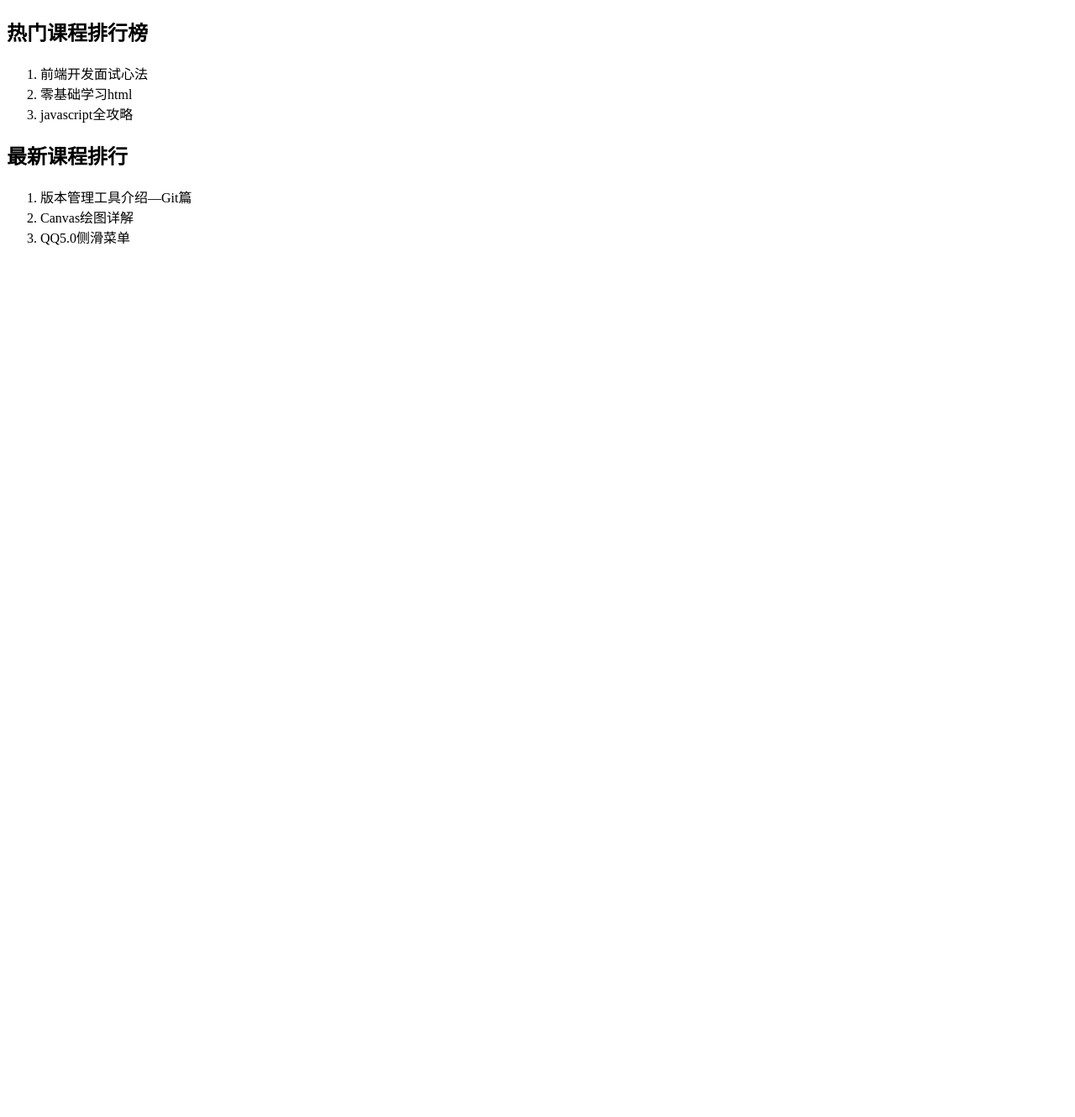
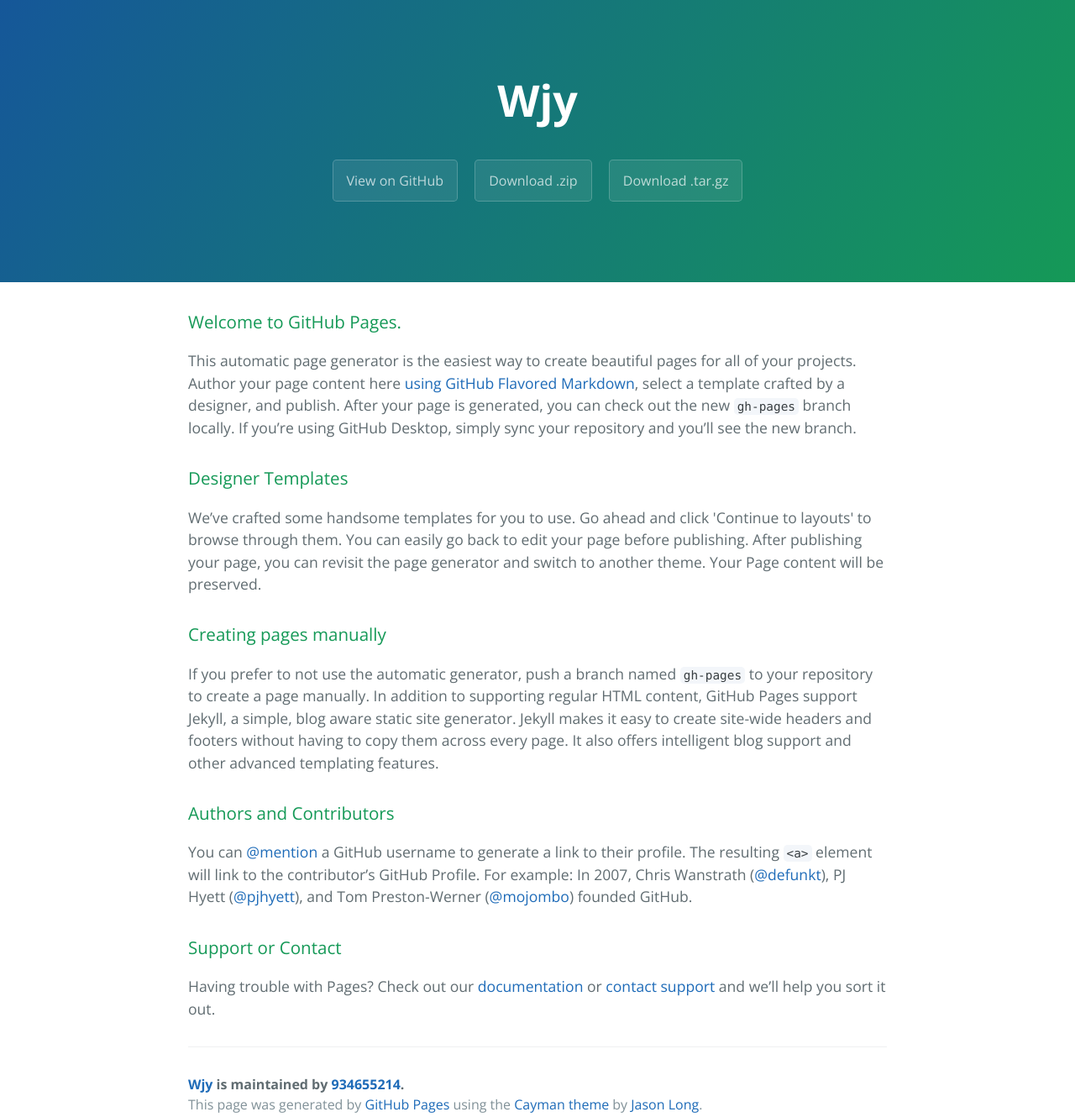
Before and after one commit to 934655214/wjy, a plain HTML site: page index.html in a window 1280 px wide. Shown: the whole page at 84% size. Before the commit the page ends 800 px from the top, so only its background shows below. Drawn offline with nearby package versions, Linux system fonts and the light colour scheme.

Commit message:
Create gh-pages branch via GitHub

```diff
--- a/index.html
+++ b/index.html
@@ -1,23 +1,57 @@
-<!DOCTYPE HTML>
-<html>
-<head>
-<meta http-equiv="Content-Type" content="text/html; charset=utf-8">
-<title>div标签</title>
-</head>
-<body>
-<div>
-    <h2>热门课程排行榜</h2>
-    <ol>
-        <li>前端开发面试心法 </li>
-        <li>零基础学习html</li>
-        <li>javascript全攻略</li>
-    </ol>
-</div>
-    <h2>最新课程排行</h2>
-    <ol>
-        <li>版本管理工具介绍—Git篇 </li>
-        <li>Canvas绘图详解</li>
-        <li>QQ5.0侧滑菜单</li>
-    </ol>
-</body>
+<!DOCTYPE html>
+<html lang="en-us">
+  <head>
+    <meta charset="UTF-8">
+    <title>Wjy by 934655214</title>
+    <meta name="viewport" content="width=device-width, initial-scale=1">
+    <link rel="stylesheet" type="text/css" href="stylesheets/normalize.css" media="screen">
+    <link href='https://fonts.googleapis.com/css?family=Open+Sans:400,700' rel='stylesheet' type='text/css'>
+    <link rel="stylesheet" type="text/css" href="stylesheets/stylesheet.css" media="screen">
+    <link rel="stylesheet" type="text/css" href="stylesheets/github-light.css" media="screen">
+  </head>
+  <body>
+    <section class="page-header">
+      <h1 class="project-name">Wjy</h1>
+      <h2 class="project-tagline"></h2>
+      <a href="https://github.com/934655214/wjy" class="btn">View on GitHub</a>
+      <a href="https://github.com/934655214/wjy/zipball/master" class="btn">Download .zip</a>
+      <a href="https://github.com/934655214/wjy/tarball/master" class="btn">Download .tar.gz</a>
+    </section>
+
+    <section class="main-content">
+      <h3>
+<a id="welcome-to-github-pages" class="anchor" href="#welcome-to-github-pages" aria-hidden="true"><span aria-hidden="true" class="octicon octicon-link"></span></a>Welcome to GitHub Pages.</h3>
+
+<p>This automatic page generator is the easiest way to create beautiful pages for all of your projects. Author your page content here <a href="https://guides.github.com/features/mastering-markdown/">using GitHub Flavored Markdown</a>, select a template crafted by a designer, and publish. After your page is generated, you can check out the new <code>gh-pages</code> branch locally. If you’re using GitHub Desktop, simply sync your repository and you’ll see the new branch.</p>
+
+<h3>
+<a id="designer-templates" class="anchor" href="#designer-templates" aria-hidden="true"><span aria-hidden="true" class="octicon octicon-link"></span></a>Designer Templates</h3>
+
+<p>We’ve crafted some handsome templates for you to use. Go ahead and click 'Continue to layouts' to browse through them. You can easily go back to edit your page before publishing. After publishing your page, you can revisit the page generator and switch to another theme. Your Page content will be preserved.</p>
+
+<h3>
+<a id="creating-pages-manually" class="anchor" href="#creating-pages-manually" aria-hidden="true"><span aria-hidden="true" class="octicon octicon-link"></span></a>Creating pages manually</h3>
+
+<p>If you prefer to not use the automatic generator, push a branch named <code>gh-pages</code> to your repository to create a page manually. In addition to supporting regular HTML content, GitHub Pages support Jekyll, a simple, blog aware static site generator. Jekyll makes it easy to create site-wide headers and footers without having to copy them across every page. It also offers intelligent blog support and other advanced templating features.</p>
+
+<h3>
+<a id="authors-and-contributors" class="anchor" href="#authors-and-contributors" aria-hidden="true"><span aria-hidden="true" class="octicon octicon-link"></span></a>Authors and Contributors</h3>
+
+<p>You can <a href="https://help.github.com/articles/basic-writing-and-formatting-syntax/#mentioning-users-and-teams" class="user-mention">@mention</a> a GitHub username to generate a link to their profile. The resulting <code>&lt;a&gt;</code> element will link to the contributor’s GitHub Profile. For example: In 2007, Chris Wanstrath (<a href="https://github.com/defunkt" class="user-mention">@defunkt</a>), PJ Hyett (<a href="https://github.com/pjhyett" class="user-mention">@pjhyett</a>), and Tom Preston-Werner (<a href="https://github.com/mojombo" class="user-mention">@mojombo</a>) founded GitHub.</p>
+
+<h3>
+<a id="support-or-contact" class="anchor" href="#support-or-contact" aria-hidden="true"><span aria-hidden="true" class="octicon octicon-link"></span></a>Support or Contact</h3>
+
+<p>Having trouble with Pages? Check out our <a href="https://help.github.com/pages">documentation</a> or <a href="https://github.com/contact">contact support</a> and we’ll help you sort it out.</p>
+
+      <footer class="site-footer">
+        <span class="site-footer-owner"><a href="https://github.com/934655214/wjy">Wjy</a> is maintained by <a href="https://github.com/934655214">934655214</a>.</span>
+
+        <span class="site-footer-credits">This page was generated by <a href="https://pages.github.com">GitHub Pages</a> using the <a href="https://github.com/jasonlong/cayman-theme">Cayman theme</a> by <a href="https://twitter.com/jasonlong">Jason Long</a>.</span>
+      </footer>
+
+    </section>
+
+
+  </body>
 </html>
```
Also changed, not shown: params.json (+7 -1 lines).
